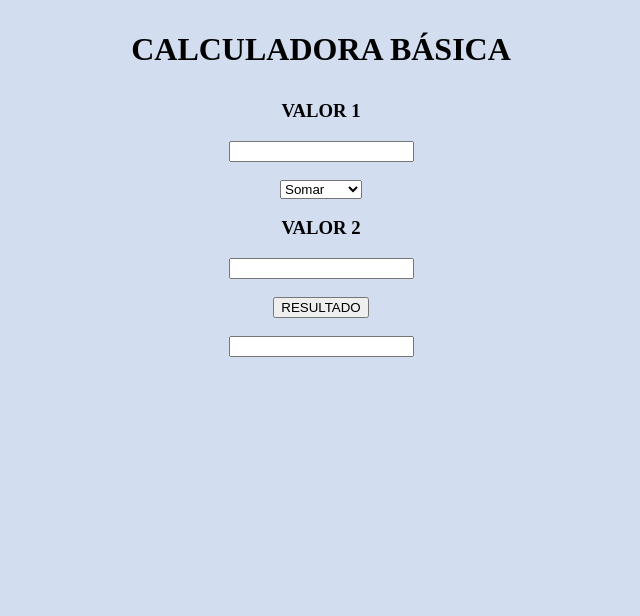
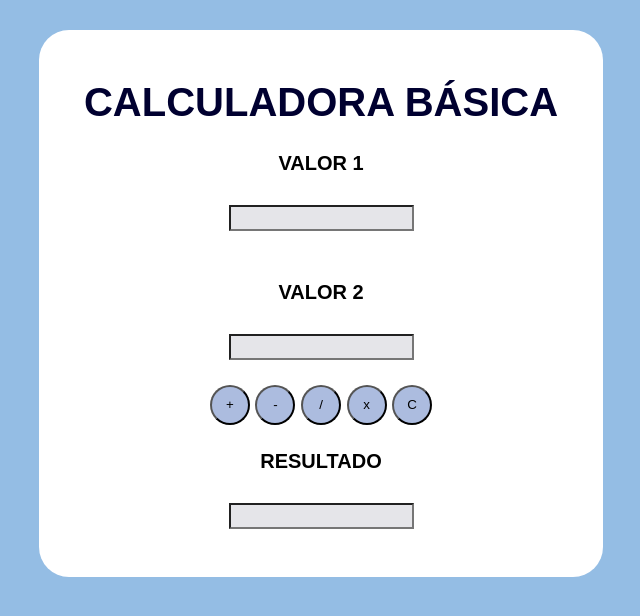
Before and after one commit to beartete/fatec-2023-calculadora, a plain HTML site: page index.html in a window 1280 px wide. Shown: the whole page, without its empty margins (319-959 px from the left). Drawn offline with Linux system fonts and the light colour scheme.

Commit message:
calculadora

```diff
--- a/estilo.css
+++ b/estilo.css
@@ -1,7 +1,38 @@
 body {
-    background-color: rgb(211, 221, 240);
+    background-color: rgb(148, 189, 228);
+    text-align: center;
+    font-family: Arial, Helvetica, sans-serif;
+    font-size: 20px;
 }
-h1 {
-    color: black;
-    padding: 10px;
+
+div{
+    background-color: rgb(255, 255, 255);
+    margin-top: 30px;
+    margin-left: 350px;
+    margin-right: 350px;
+    border-radius: 30px;
 }
+
+button{
+    background-color: rgb(172, 188, 223);
+    width: 40px;
+    height: 40px;
+    border-radius: 50px;
+}
+
+input{
+    margin-top: 5px;
+    margin-bottom: 25px;
+    background-color: rgb(229, 229, 233);
+    height: 20px;
+}
+
+h2{
+    font-size: 20px;
+    margin-bottom: 25px;
+    margin-top: 25px;
+}
+
+h1{
+    color: rgb(0, 0, 48);
+}
--- a/index.html
+++ b/index.html
@@ -8,28 +8,28 @@
     <title>CALCULADORA</title>
 </head>
 <body>
-    <body><h1><center>CALCULADORA BÁSICA</center></h1>
-    <form><center>
-        <h3>VALOR 1</h3>
-        <input type="text" id="num1">
+    <body>
+    <div class="borda">
         <br>
-        <br>
-        <select>
-               <option <button type="button" onclick="somar()" >Somar</button></option>
-               <option <button type="button" onclick="substituir()" >Substituir</button></option>
-               <option <button type="button" onclick="dividir()" >Dividir</button></option>
-               <option <button type="button" onclick="multiplicar()" >Multiplicar</button></option>
-        </select>
-        <h3>VALOR 2</h3>
-        <input type="text" id="num2">
-        <br>
-        <br>
-        <button type="button">RESULTADO</button>
-        <br>
-        <br>
-        <input type="text" id="resp" readonly>
-        <br></center>
-    </form>
+        <h1>CALCULADORA BÁSICA</h1>
+        <form>
+            <h2>VALOR 1</h2>
+            <input type="text" id="num1">
+            <h2>VALOR 2<h2>
+            <input type="text" id="num2">
+            <br>
+            <button type="button" onclick="somar()">+</button>
+            <button type="button" onclick="substrair()">-</button>
+            <button  type="button" onclick="dividir()">/</button>
+            <button type="'button" onclick="multiplicar()">x</button>
+            <button type="reset" onclick="limpar()">C</button>
+            <br>
+            <h2>RESULTADO</h2>
+            <input type="text" id="resp" readonly>
+            <br>
+            <br>
+        </form>
+    </div>
     <script type="text/javascript" src="script.js">
     </script>
 </body>
--- a/script.js
+++ b/script.js
@@ -9,7 +9,7 @@ function somar(){
     document.getElementById("resp").value = resp;
 }
 
-function substituir(){
+function substrair(){
     var num1, num2, resp;
 
     num1 = parseFloat(document.getElementById("num1").value);
@@ -21,5 +21,29 @@ function substituir(){
 }
 
 function dividir(){
+    var num1, num2, resp;
+
+    num1 = parseFloat(document.getElementById("num1").value);
+    num2 = parseFloat(document.getElementById("num2").value);
+
+    resp = num1 / num2;
+
+    document.getElementById("resp").value = resp;
+}
+
+function multiplicar(){
+    var num1, num2, resp;
+
+    num1 = parseFloat(document.getElementById("num1").value);
+    num2 = parseFloat(document.getElementById("num2").value);
+
+    resp = num1 * num2;
+
+    document.getElementById("resp").value = resp;
+}
+
+function limpar(){
+
+    document.getElementById("resp").value = "";
 
 }
```
